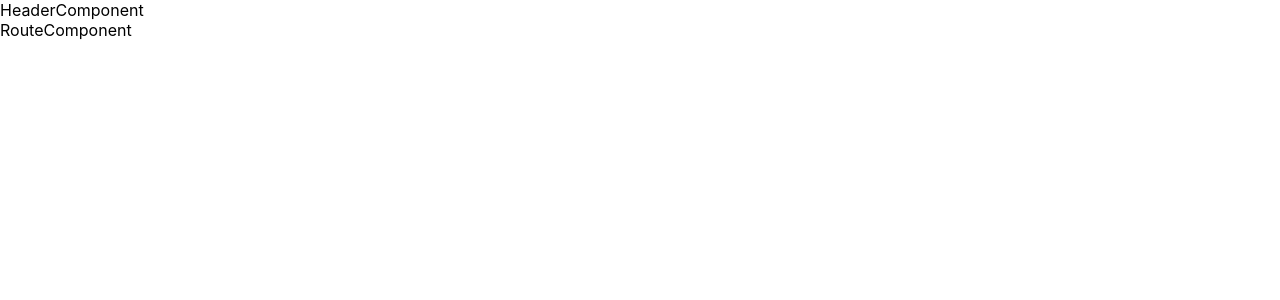
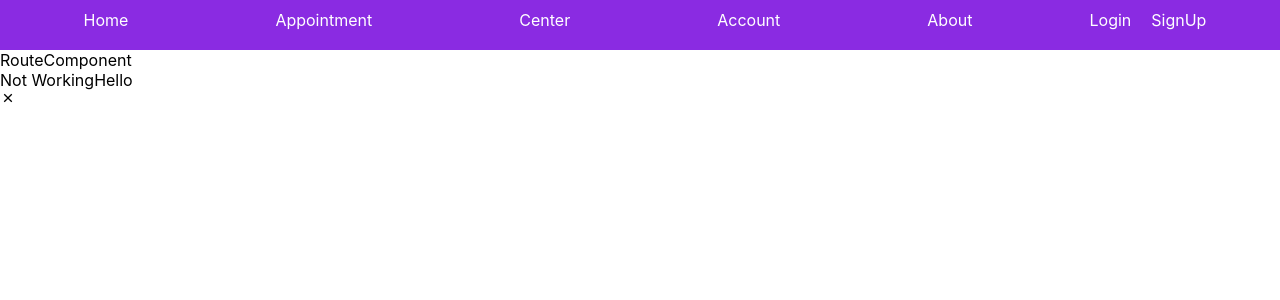
Before and after one commit to nagaraj6618/covid-vaccine-fe, a React (Create React App) app: page / in a window 1280 px wide. Shown: the top 300 px of the page. Built offline with nearby package versions, Linux system fonts and the light colour scheme.

Commit message:
Responsive Navbar Header created

```diff
--- a/package.json
+++ b/package.json
@@ -8,6 +8,7 @@
     "@testing-library/user-event": "^13.5.0",
     "react": "^18.3.1",
     "react-dom": "^18.3.1",
+    "react-icons": "^5.2.1",
     "react-router-dom": "^6.23.1",
     "react-scripts": "5.0.1",
     "web-vitals": "^2.1.4"
--- a/src/App.css
+++ b/src/App.css
@@ -1,38 +1,10 @@
-.App {
-  text-align: center;
+*{
+  margin: 0;
+  padding: 0;
 }
 
-.App-logo {
-  height: 40vmin;
-  pointer-events: none;
+.link{
+  text-decoration: none;
+  color: white;
+  cursor: pointer;
 }
-
-@media (prefers-reduced-motion: no-preference) {
-  .App-logo {
-    animation: App-logo-spin infinite 20s linear;
-  }
-}
-
-.App-header {
-  background-color: #282c34;
-  min-height: 100vh;
-  display: flex;
-  flex-direction: column;
-  align-items: center;
-  justify-content: center;
-  font-size: calc(10px + 2vmin);
-  color: white;
-}
-
-.App-link {
-  color: #61dafb;
-}
-
-@keyframes App-logo-spin {
-  from {
-    transform: rotate(0deg);
-  }
-  to {
-    transform: rotate(360deg);
-  }
-}
--- a/src/Components/ErrorMessage/ErrorMessage.jsx
+++ b/src/Components/ErrorMessage/ErrorMessage.jsx
@@ -1,8 +1,13 @@
 import React from 'react'
-
-const ErrorMessage = () => {
+import { RiCloseLine } from "react-icons/ri";
+const ErrorMessage = (props) => {
   return (
-    <div>ErrorMessage</div>
+    <div className='error-container'>
+      <div className='error-display'>
+        <p>Not Working{props.errorMessage}</p>
+        <p><RiCloseLine/></p>
+      </div>
+    </div>
   )
 }
 
--- /dev/null
+++ b/src/Components/Headers/HeaderComponent.css
@@ -0,0 +1,71 @@
+.navbar-container{
+   background-color: blueviolet;
+   height: 50px;
+   color: white;
+}
+.navlink-container{
+   display: flex;
+   align-items: center;
+   justify-content: space-around;
+   transition: 0.3s;
+}
+.nav-account-container{
+   display: flex;
+}
+.nav-account-container div{
+   margin-right: 20px;
+   display: block;
+}
+.navlink-mobile-container{
+   display: flex;
+   flex-direction: column;
+   position: absolute;
+   background-color: rgb(157, 72, 237);
+   left:-1px;
+   top:0px;
+   width: 150px;
+   height: 100vh;
+   color: blueviolet;
+   justify-content: flex-start;
+   padding: 20px;
+   transition: 0.3s;
+   animation: slideIn 0.5s forwards;
+}
+
+@keyframes slideIn {
+   from {
+       left: -150px;
+   }
+   to {
+       left: 0px;
+   }
+}
+
+.mobile-menu-icon{
+   position: absolute;
+   font-size: 22px;
+   top: 8px;
+   left: 10px;
+   display: none;
+}
+.close-navbar{
+   color: white;
+   font-size: 22px;
+}
+.navlink{
+
+   margin-left: 20px;
+   padding: 10px;
+}
+@media only screen and (max-width:600px){
+   .navlink-container{
+      display: none;
+   }
+   .navlink-mobile-container{
+      display: inline;
+
+   }
+   .mobile-menu-icon{
+      display: inline;
+   }
+}
--- a/src/Components/Headers/HeaderComponent.jsx
+++ b/src/Components/Headers/HeaderComponent.jsx
@@ -1,8 +1,45 @@
-import React from 'react'
+import React, { useState } from 'react'
+import { Link } from 'react-router-dom'
+import { navRoute } from '../../info'
+import { MdOutlineMenuOpen } from "react-icons/md";
+import { RiCloseLine } from "react-icons/ri";
+import './HeaderComponent.css'
+const HeaderComponent = () => {
+  const [isOpen,setIsOpen] = useState(false);
 
-const HeaderComponent = () => {
+
+  const mobileNavbarHandler = () => {
+   setIsOpen(!isOpen)
+  }
   return (
-    <div>HeaderComponent</div>
+    <div className='navbar-container'>
+      <div className='mobile-menu-icon'>
+        <MdOutlineMenuOpen onClick={mobileNavbarHandler} />
+      </div>
+      <div className={`navlink-container ${isOpen?'navlink-mobile-container':''}`}>
+
+      {isOpen && <RiCloseLine onClick={mobileNavbarHandler} className='close-navbar'/>}
+        {
+          navRoute.map((data, index) => (
+            <div key={index} className='navlink'>
+
+              <Link to={data.route} className='link nav-link' >{data.link}</Link>
+            </div>
+          ))
+        }
+
+        <div className='nav-account-container'>
+          <div>
+            <Link to='/login' className='link nav-link' >Login</Link>
+          </div>
+          <div>
+            <Link to='/signup' className='link nav-link' >SignUp</Link>
+          </div>
+        </div>
+      </div>
+
+
+    </div>
   )
 }
 
--- a/src/Layout/Layout.jsx
+++ b/src/Layout/Layout.jsx
@@ -1,6 +1,7 @@
 import React from 'react'
 import HeaderComponent from '../Components/Headers/HeaderComponent'
 import RouteComponent from '../Components/Routes/RouteComponent'
+import ErrorMessage from '../Components/ErrorMessage/ErrorMessage'
 
 const Layout = () => {
   return (
@@ -9,7 +10,7 @@ const Layout = () => {
       <HeaderComponent/>
       <RouteComponent/>
 
-
+      <ErrorMessage errorMessage="Hello"/>
     </div>
   )
 }
--- /dev/null
+++ b/src/info.js
@@ -0,0 +1,22 @@
+export const navRoute = [
+   {
+      link:'Home',
+      route:'/'
+   },
+   {
+      link:'Appointment',
+      route:'/appointment'
+   },
+   {
+      link:'Center',
+      route:'/center'
+   },
+   {
+      link:'Account',
+      route:'/account'
+   },
+   {
+      link:'About',
+      route:'/about'
+   },
+];
```
Also changed, not shown: 1 other file (tests, documents, lock files or other folders).
